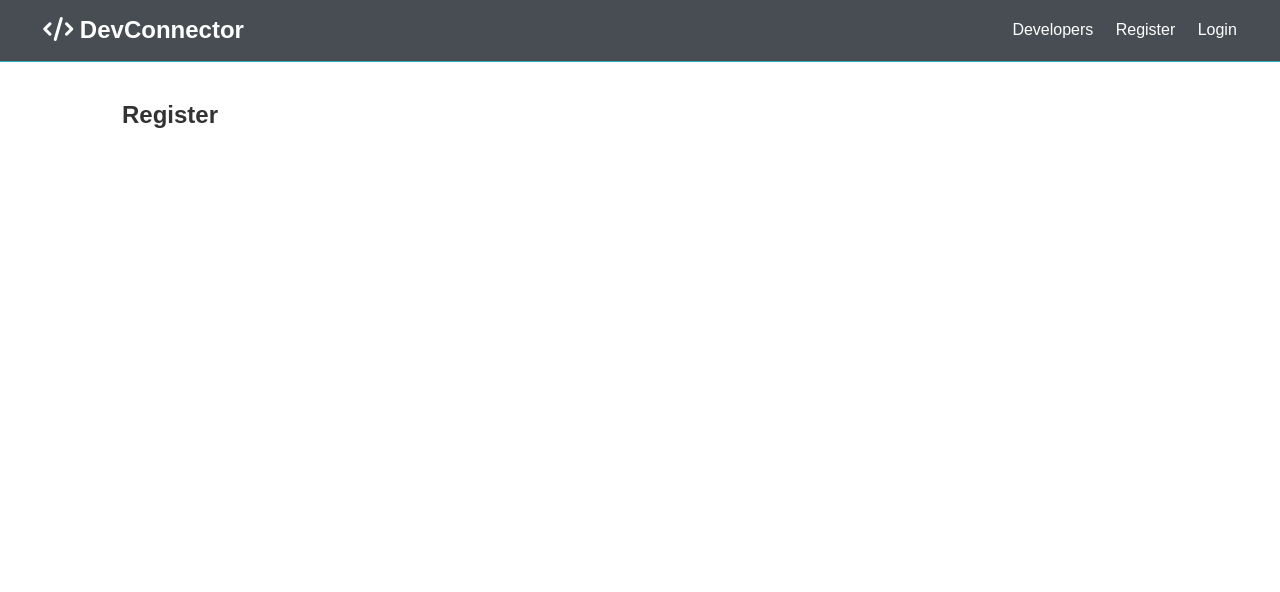
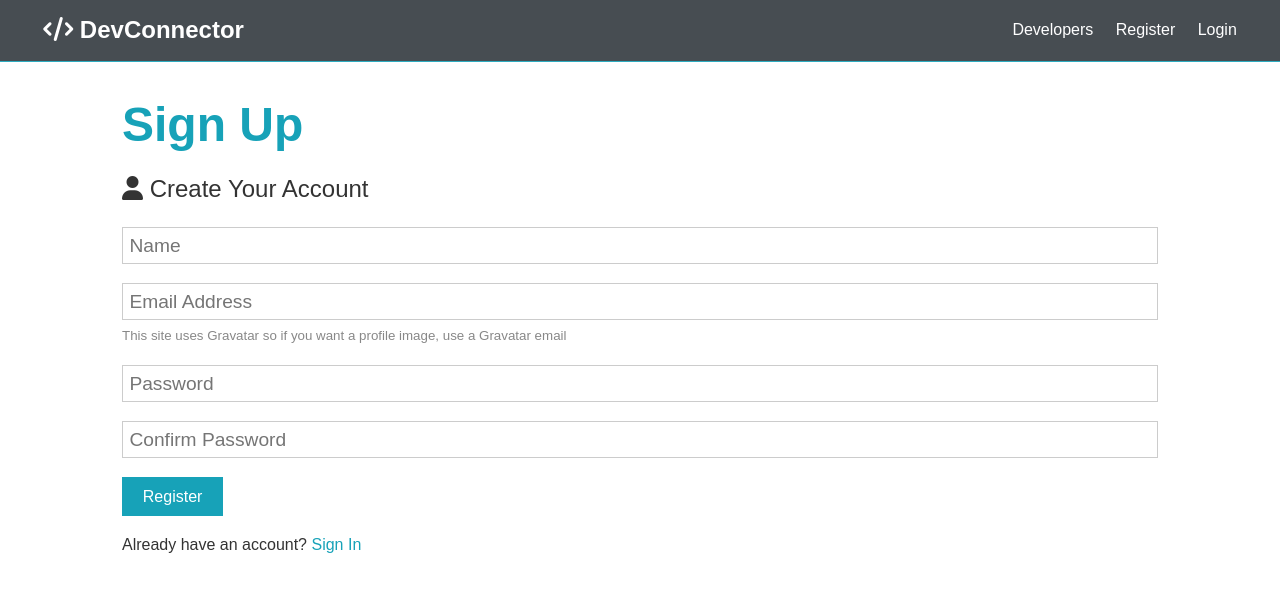
Before and after one commit to Yeshaq1/Dev-Social-Platform, a React (Create React App) app in the folder client/: page /register in a window 1280 px wide. Shown: the top 592 px of the page. Built offline with nearby package versions, Linux system fonts and the light colour scheme.

Commit message:
Added the Register and Login Pages

```diff
--- a/client/src/components/Auth/Login.jsx
+++ b/client/src/components/Auth/Login.jsx
@@ -1,10 +1,64 @@
-import React from 'react';
+import React, { Fragment, useState } from 'react';
+import { Link } from 'react-router-dom';
 
 const Login = () => {
+  const [formData, updateFormData] = useState({
+    email: '',
+    password: '',
+  });
+
+  const { email, password } = formData;
+
+  function handleChange(event) {
+    const { name, value } = event.target;
+
+    updateFormData((prevValue) => {
+      return {
+        ...prevValue,
+        [name]: value,
+      };
+    });
+  }
+
+  function submit(event) {
+    event.preventDefault();
+    console.log('Success');
+  }
+
   return (
-    <div>
-      <h1>Login</h1>
-    </div>
+    <Fragment>
+      <h1 className='large text-primary'>Login Up</h1>
+      <p className='lead'>
+        <i className='fas fa-user'></i> Sign Into Your Account
+      </p>
+      <form className='form' onSubmit={submit}>
+        <div className='form-group'>
+          <input
+            type='email'
+            placeholder='Email Address'
+            name='email'
+            value={email}
+            required
+            onChange={handleChange}
+          />
+        </div>
+        <div className='form-group'>
+          <input
+            type='password'
+            placeholder='Password'
+            name='password'
+            minLength='6'
+            value={password}
+            onChange={handleChange}
+            required
+          />
+        </div>
+        <input type='submit' className='btn btn-primary' value='Login' />
+      </form>
+      <p className='my-1'>
+        Don't have an account? <Link to='/register'>Sign up</Link>
+      </p>
+    </Fragment>
   );
 };
 
--- a/client/src/components/Auth/Register.jsx
+++ b/client/src/components/Auth/Register.jsx
@@ -1,10 +1,96 @@
-import React from 'react';
+import React, { Fragment, useState } from 'react';
+import { Link } from 'react-router-dom';
 
 const Register = () => {
+  const [formData, updateFormData] = useState({
+    name: '',
+    email: '',
+    password: '',
+    password2: '',
+  });
+
+  const { name, email, password, password2 } = formData;
+
+  function handleChange(event) {
+    const { name, value } = event.target;
+
+    updateFormData((prevValue) => {
+      return {
+        ...prevValue,
+        [name]: value,
+      };
+    });
+  }
+
+  function submit(event) {
+    event.preventDefault();
+
+    if (password !== password2) {
+      console.log('The Passwords Do not Match');
+    } else {
+      console.log(formData);
+    }
+  }
+
   return (
-    <div>
-      <h1>Register</h1>
-    </div>
+    <Fragment>
+      <h1 className='large text-primary'>Sign Up</h1>
+      <p className='lead'>
+        <i className='fas fa-user'></i> Create Your Account
+      </p>
+      <form className='form' onSubmit={submit}>
+        <div className='form-group'>
+          <input
+            type='text'
+            placeholder='Name'
+            name='name'
+            value={name}
+            required
+            onChange={handleChange}
+          />
+        </div>
+        <div className='form-group'>
+          <input
+            type='email'
+            placeholder='Email Address'
+            name='email'
+            value={email}
+            required
+            onChange={handleChange}
+          />
+          <small className='form-text'>
+            This site uses Gravatar so if you want a profile image, use a
+            Gravatar email
+          </small>
+        </div>
+        <div className='form-group'>
+          <input
+            type='password'
+            placeholder='Password'
+            name='password'
+            minLength='6'
+            value={password}
+            onChange={handleChange}
+            required
+          />
+        </div>
+        <div className='form-group'>
+          <input
+            type='password'
+            placeholder='Confirm Password'
+            name='password2'
+            minLength='6'
+            value={password2}
+            onChange={handleChange}
+            required
+          />
+        </div>
+        <input type='submit' className='btn btn-primary' value='Register' />
+      </form>
+      <p className='my-1'>
+        Already have an account? <Link to='/login'>Sign In</Link>
+      </p>
+    </Fragment>
   );
 };
 
--- a/client/src/components/layout/Landing.jsx
+++ b/client/src/components/layout/Landing.jsx
@@ -1,4 +1,5 @@
 import React from 'react';
+import { Link } from 'react-router-dom';
 
 const Landing = () => {
   return (
@@ -11,12 +12,12 @@ const Landing = () => {
             other developers
           </p>
           <div className='buttons'>
-            <a href='register.html' className='btn btn-primary'>
+            <Link to='/register' className='btn btn-primary'>
               Sign Up
-            </a>
-            <a href='login.html' className='btn btn-light'>
+            </Link>
+            <Link to='/login' className='btn btn-light'>
               Login
-            </a>
+            </Link>
           </div>
         </div>
       </div>
--- a/client/src/components/layout/Navbar.jsx
+++ b/client/src/components/layout/Navbar.jsx
@@ -1,22 +1,23 @@
 import React from 'react';
+import { NavLink } from 'react-router-dom';
 
 const Navbar = () => {
   return (
     <nav className='navbar bg-dark'>
       <h1>
-        <a href='index.html'>
+        <NavLink to='/'>
           <i className='fas fa-code'></i> DevConnector
-        </a>
+        </NavLink>
       </h1>
       <ul>
         <li>
-          <a href='profiles.html'>Developers</a>
+          <NavLink to='/$'>Developers</NavLink>
         </li>
         <li>
-          <a href='register.html'>Register</a>
+          <NavLink to='/register'>Register</NavLink>
         </li>
         <li>
-          <a href='login.html'>Login</a>
+          <NavLink to='/login'>Login</NavLink>
         </li>
       </ul>
     </nav>
```
